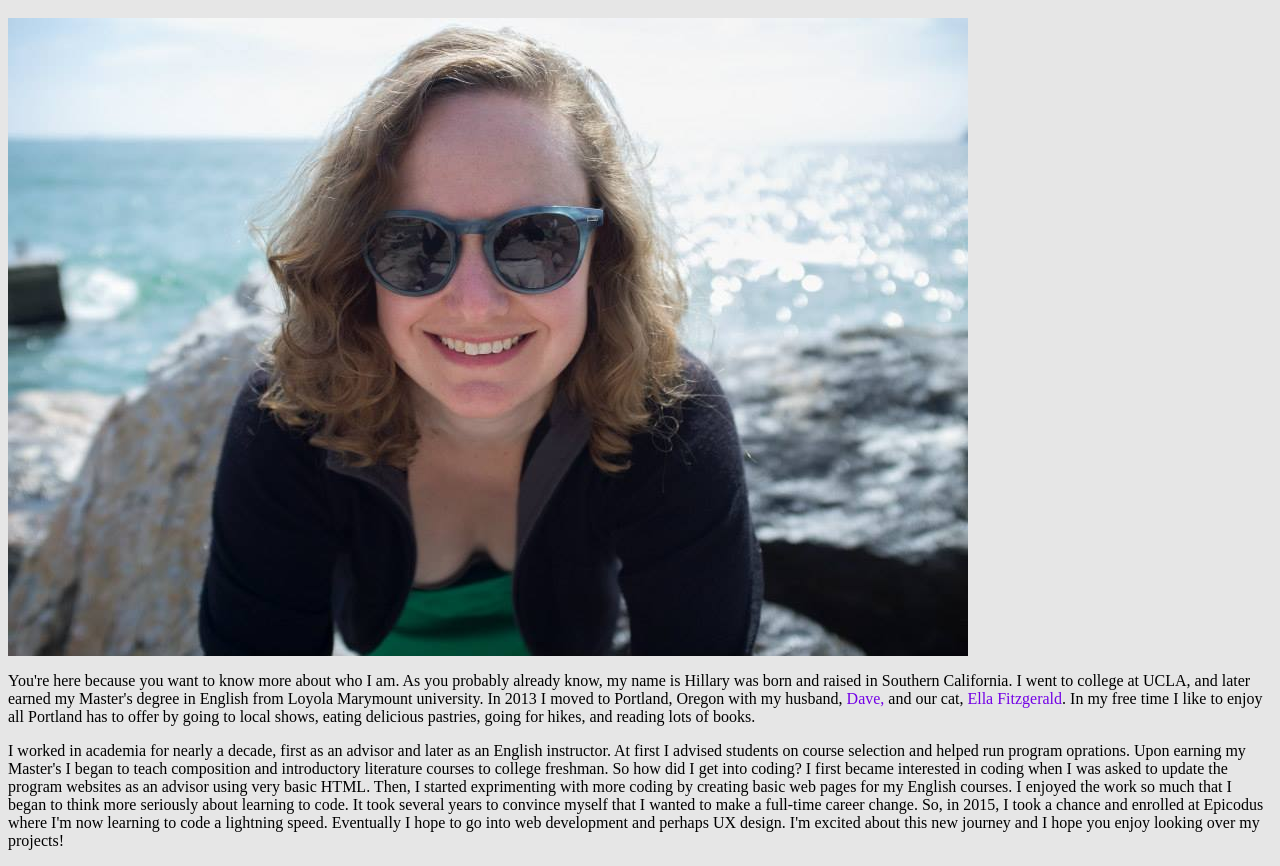
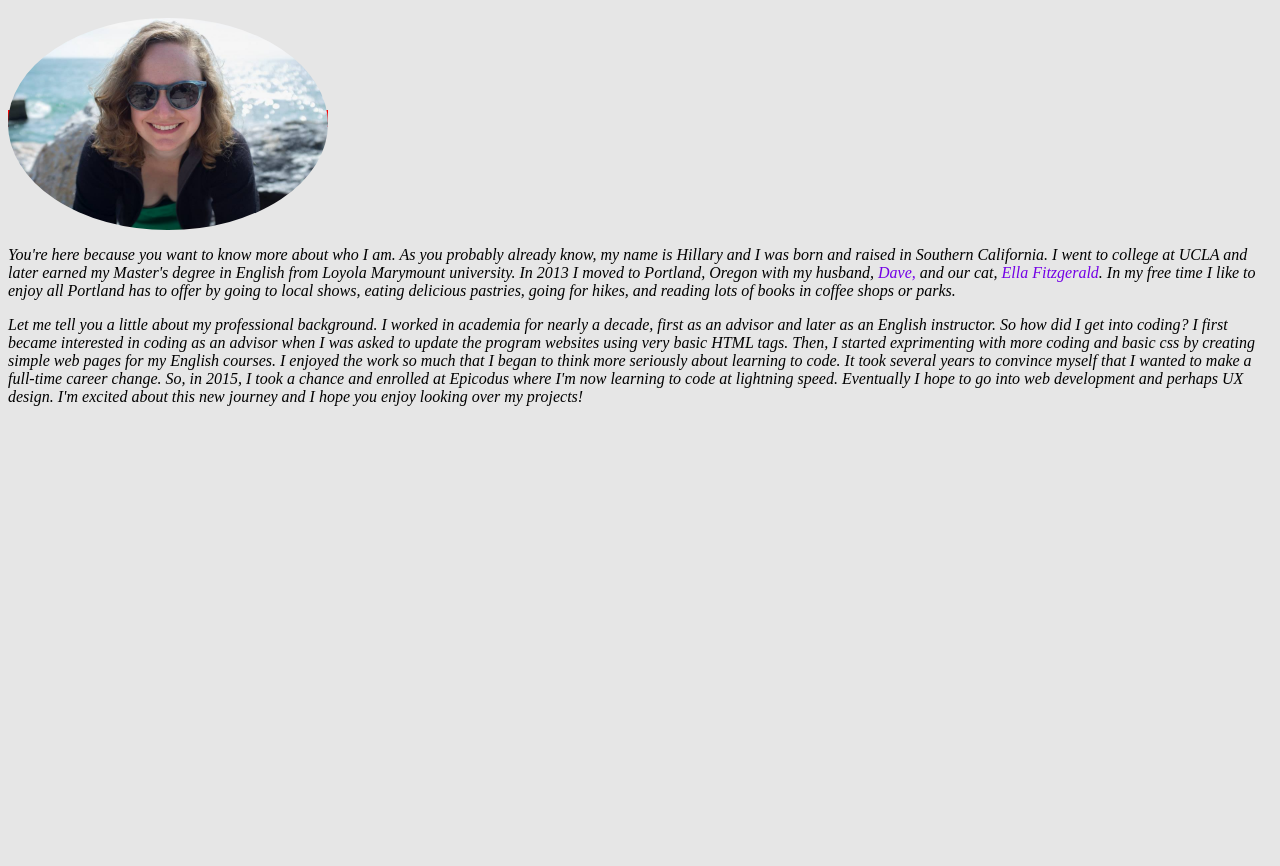
Before and after one commit to hhillaryy/hhillaryy.github.io, a plain HTML site: page about-me.html in a window 1280 px wide. Shown: the part 49-915 px from the top of the page. After the commit the page ends 800 px from the top, so only its background shows below. Drawn offline with Linux system fonts and the light colour scheme.

Commit message:
update About Me section and style photo

```diff
--- a/about-me.html
+++ b/about-me.html
@@ -8,9 +8,9 @@
   <span style="background-color:red;">
     <h2><strong>About Me:</strong></h2>
       <img src="img/ct.jpg" align="middle">
-      <p>You're here because you want to know more about who I am. As you probably already know, my name is Hillary was born and raised in Southern California. I went to college at UCLA, and later earned my Master's degree in English from Loyola Marymount university. In 2013 I moved to Portland, Oregon with my husband, <span style="color: #7300e6">Dave,</span> and our cat, <span style="color: #7300e6">Ella Fitzgerald</span>. In my free time I like to enjoy all Portland has to offer by going to local shows, eating delicious pastries, going for hikes, and reading lots of books.</p>
+      <p><em>You're here because you want to know more about who I am. As you probably already know, my name is Hillary and I was born and raised in Southern California. I went to college at UCLA and later earned my Master's degree in English from Loyola Marymount university. In 2013 I moved to Portland, Oregon with my husband, <span style="color: #7300e6">Dave,</span> and our cat, <span style="color: #7300e6">Ella Fitzgerald</span>. In my free time I like to enjoy all Portland has to offer by going to local shows, eating delicious pastries, going for hikes, and reading lots of books in coffee shops or parks.</p>
 
-      <p>I worked in academia for nearly a decade, first as an advisor and later as an English instructor. At first I advised students on course selection and helped run program oprations. Upon earning my Master's I began to teach composition and introductory literature courses to college freshman. So how did I get into coding? I first became interested in coding when I was asked to update the program websites as an advisor using very basic HTML. Then, I started exprimenting with more coding by creating basic web pages for my English courses. I enjoyed the work so much that I began to think more seriously about learning to code. It took several years to convince myself that I wanted to make a full-time career change. So, in 2015, I took a chance and enrolled at Epicodus where I'm now learning to code a lightning speed. Eventually I hope to go into web development and perhaps UX design. I'm excited about this new journey and I hope you enjoy looking over my projects! </p>
+      <p>Let me tell you a little about my professional background. I worked in academia for nearly a decade, first as an advisor and later as an English instructor. So how did I get into coding? I first became interested in coding as an advisor when I was asked to update the program websites using very basic HTML tags. Then, I started exprimenting with more coding and basic css by creating simple web pages for my English courses. I enjoyed the work so much that I began to think more seriously about learning to code. It took several years to convince myself that I wanted to make a full-time career change. So, in 2015, I took a chance and enrolled at Epicodus where I'm now learning to code at lightning speed. Eventually I hope to go into web development and perhaps UX design. I'm excited about this new journey and I hope you enjoy looking over my projects!</em></p>
   </span>
 
 </body>
--- a/css/styles2.css
+++ b/css/styles2.css
@@ -7,6 +7,8 @@ h2 {
 }
 
 img {
-  text-align: center;
+  width: 320px;
+  height: 212.6667px;
+  border-radius: 50%;
 
 }
```
